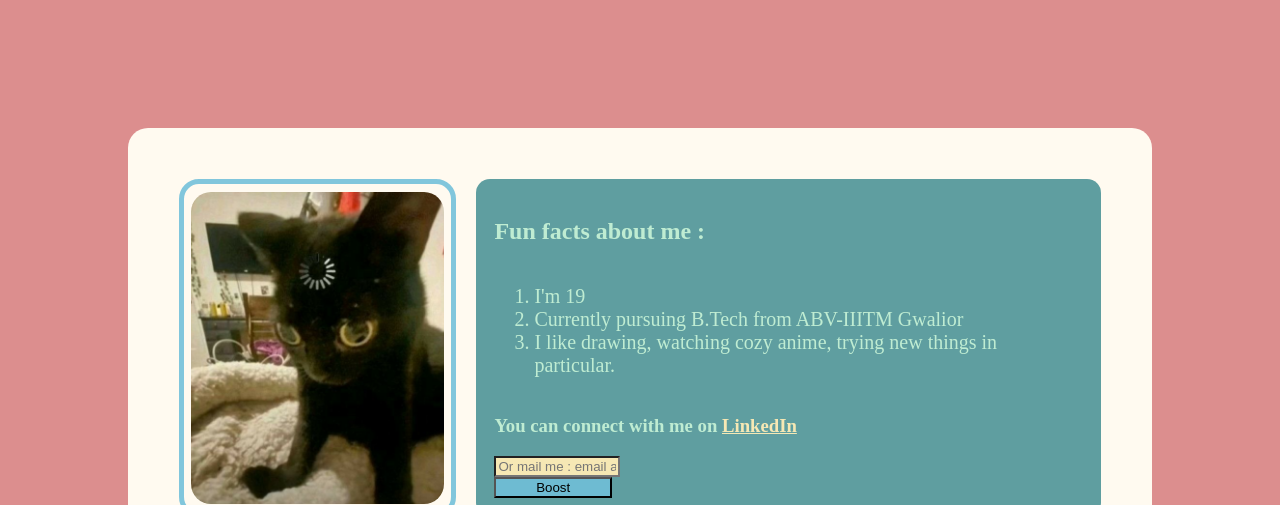
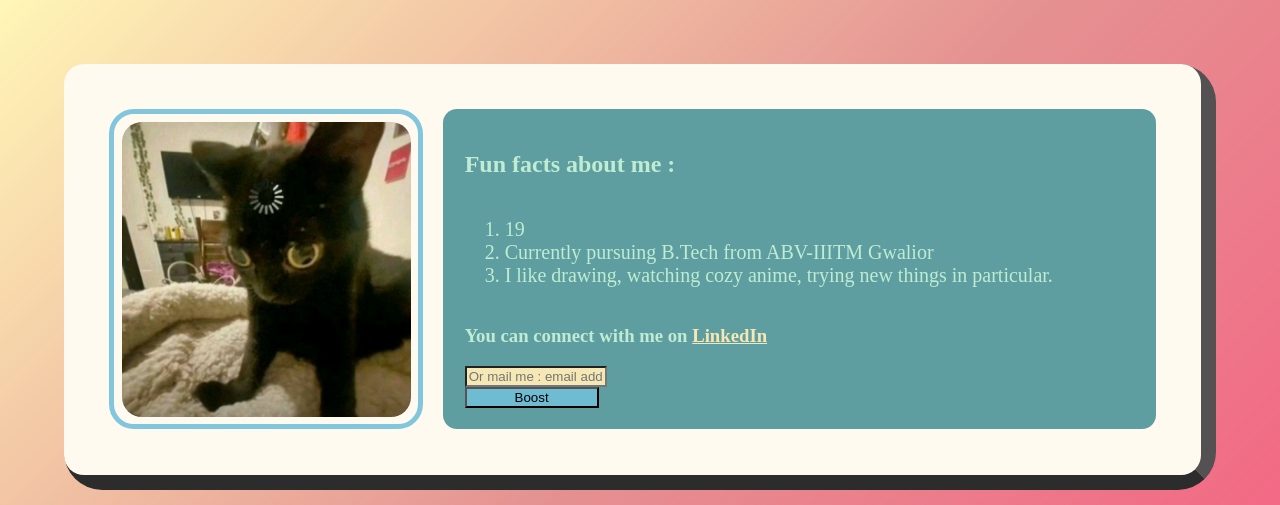
Before and after one commit to priyanshisai/Personal-Portfolio, a website: page index.html in a window 1280 px wide. Shown: the top 505 px of the page. Drawn offline with Linux system fonts and the light colour scheme.

Commit message:
First Commit

```diff
--- a/css/global.css
+++ b/css/global.css
@@ -1,7 +1,15 @@
+html {
+    background: #ffffff;
+}
+
 .body {
     background: rgba(205, 92, 92, 0.69);
-    margin: 5%;
+    background-image: linear-gradient(135deg, #FFF6B7, rgba(232, 147, 147, 0.69), #f85980);
+    /*background-image: linear-gradient(135deg, #eae4e9, #fff1e6, #fde2e4, #fad2e1, #e2ece9, #bee1e6, #f0efeb, #dfe7fd, #cddafd) ; */
     padding: 5%;
+    height: 100vh;
+    background-attachment: fixed;
+    margin: 0px;
 }
 
 a {
@@ -14,13 +22,23 @@ input {
 }
 
 button {
-    background : rgba(112, 192, 218, 0.88);
+    background: rgba(112, 192, 218, 0.88);
     width: 20%;
 }
 
+.wrapper-of-background {
+    display: flex;
+    border-bottom: 15px solid #2c2c2c;
+    border-right: 15px solid #535151;
+    border-radius: 38px;
+    animation: ease-in-out;
+}
+
 .Background {
+    width: 100%;
+    height: 90%;
     background: floralwhite;
-    padding: 5%;
+    padding: 4%;
     corner: round;
     border-radius: 20px;
     display: grid;
@@ -29,6 +47,7 @@ button {
 }
 
 .name {
+    /*color: rgba(112, 192, 218, 0.88); */
     color: rgba(255, 235, 235, 0.88);
     display: flex;
     flex-direction: column;
@@ -38,7 +57,7 @@ button {
 .profile-photo {
     display: grid;
     corner: round;
-    border-radius: 20px;
+    border-radius: 25px;
     border: 5px solid rgba(112, 192, 218, 0.88);
     justify-items: center;
     align-items: center;
@@ -64,4 +83,5 @@ button {
     padding: 3%;
     corner: round;
     border-radius: 14px;
+/ / border: 10 px dashed rgba(112, 192, 218, 0.88);
 }
--- a/index.html
+++ b/index.html
@@ -6,16 +6,17 @@
 </head>
 <body class="body">
 
+<div class="wrapper-of-background">
 <div class="Background">
 
     <div class="profile-photo">
-        <img src="images/cat_loading.jpg">
+        <img src="images/cat_loading.jpg" alt="Priyanshi but as a cat">
     </div>
 
     <div class="profile-info">
         <h2>Fun facts about me :</h2>
         <ol class="interests">
-            <li>I'm 19</li>
+            <li> 19</li>
             <li>Currently pursuing B.Tech from ABV-IIITM Gwalior</li>
             <li>I like drawing, watching cozy anime, trying new things in particular.</li>
         </ol>
@@ -27,6 +28,7 @@
         <button>Boost</button>
     </div>
 </div>
+</div>
 
 <h1 class="name">Heyyy, I'm Priyanshi</h1>
 
```
